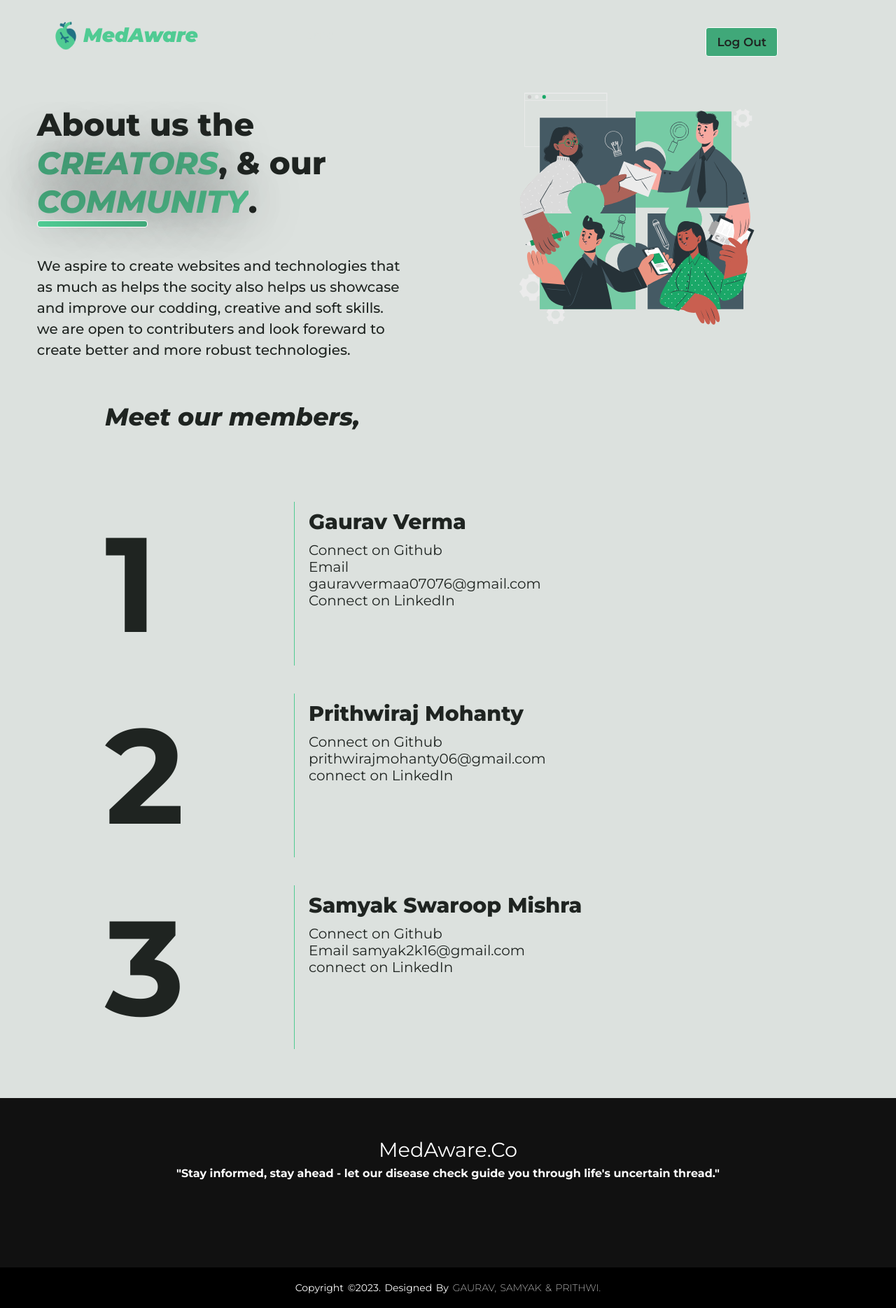
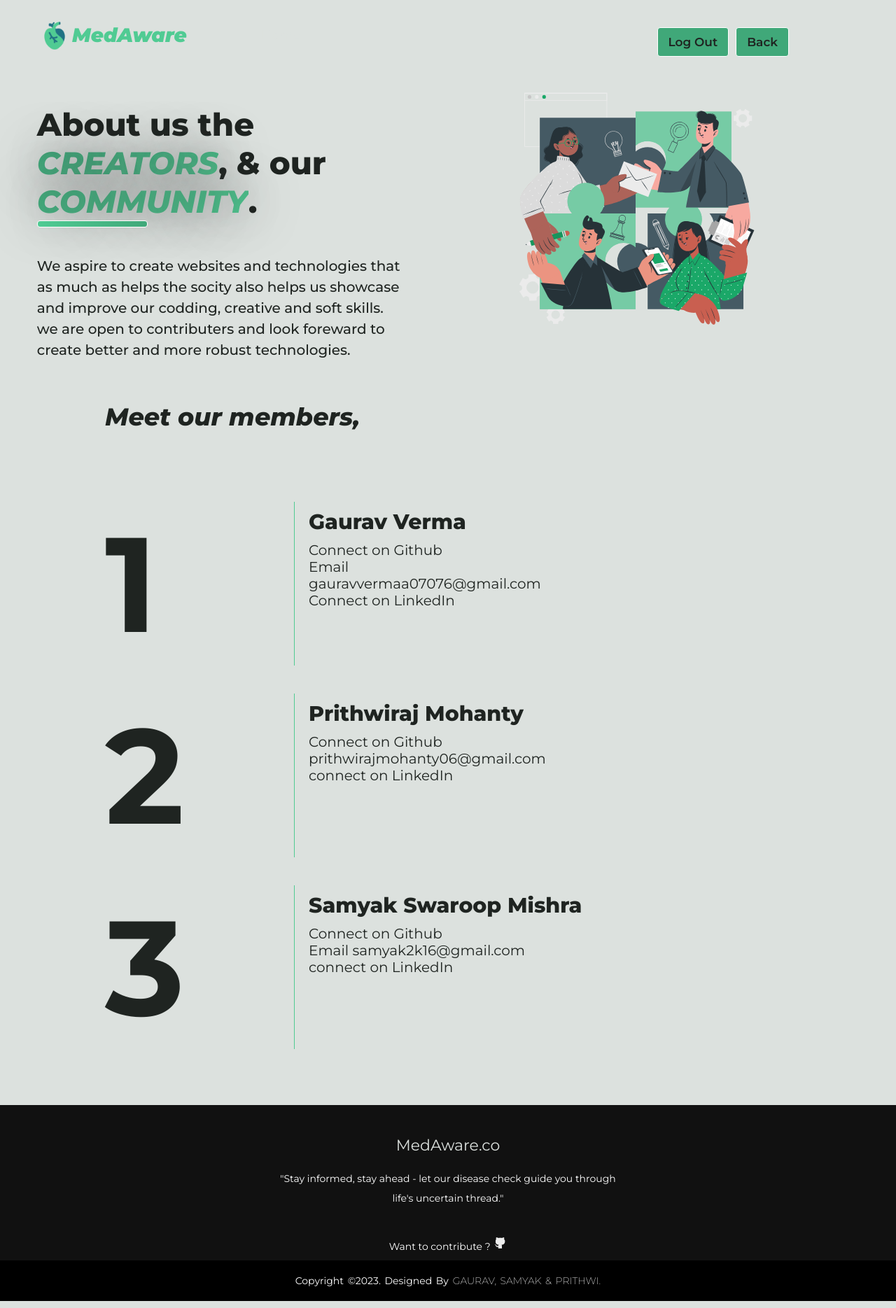
Before and after one commit to Gaurav07076/MedAware, a Flask app: page /aboutus in a window 1280 px wide. Shown: the whole page at 70% size. Run offline with Flask 3, Linux system fonts and the light colour scheme; parts of the project's set-up code (start-up, migrations or seed data) failed here and were passed over.

Commit message:
news section and back button added

```diff
--- a/static/css/aboutus.css
+++ b/static/css/aboutus.css
@@ -28,6 +28,12 @@ body{
     align-items: center;
     justify-content: space-between;
     color:  var(--fontcolordark);
+}
+.navElemContainers + .lastnav{
+    display:flex;
+}
+.lastnav div{
+    margin-left: 10px;
 }
 .navElemContainers img{
     z-index: 1;
@@ -263,22 +269,30 @@ a{
 }
 
 
-
-
+/* footer code starts here */
 footer{
+    display:flex;
+    align-items:center;
+    justify-content: center;
     position: relative;
-    margin-top: 70px;
+    margin-top: 80px;
     background:#111;
-    height:300px;
+    height:280px;
     width:100vw;
     font-family: "";
-    padding-top:20px;
     color:#fff;
 
+}
+.footer-content{
+    display:flex;
+    align-items:center;
+    justify-content: center;
 
+    flex-direction: column;
+    text-align: center;
 }
+
 .footer-bottom{
-
     background: #000;
     position: absolute;
     bottom: 0;
@@ -286,29 +300,26 @@ footer{
     padding: 20px 0;
     text-align: center;
 }
-.footer-content{
-    margin-top: 30px;
-    display:flex;
-    align-items:center;
-    justify-content: center;
-    flex-direction: column;
-    text-align: center;
-}
+
+
 .footer-content h3{
-    font-size:1.8rem;
-    font-weight: 400;
-    text-transform: capitalize;
-    line-height: 3rem;
+    font-size: 22px;
+    font-weight:400;
+    color:  var(--bg-light);
+
 }
 
 .footer-content p{
     max-width: 500px;
-    margin: 20px 0;
+    margin: 20px auto;
     line-height: 28px;
     font-size:14px;
 
 }
-
+.github{
+    width:20px;
+    height: 20px;
+}
 .socials{
     list-style: none;
     display: flex;
--- a/static/css/main.css
+++ b/static/css/main.css
@@ -206,6 +206,7 @@ nav.sticky{
 }
 .newsletter{
     height: 140vh;
+
 }
 
 .headerlinesmall{
--- a/templates/aboutus.html
+++ b/templates/aboutus.html
@@ -24,8 +24,9 @@
         <div class="navElemContainers middlenav">
             <div class="navItem"><a href="{{url_for('main')}}">Home</a></div>
         </div>
-        <div class="navElemContainers">
+        <div class="navElemContainers lastnav">
             <div class="button"><a href="{{url_for('logout')}}">Log Out</a></div>
+            <div class="button"><a href="{{url_for('main')}}">Back</a></div>
         </div>
     </nav>
 
@@ -100,13 +101,15 @@
     <footer>
         <div class="footer-content">
             <h3>MedAware.co</h3>
-            <h4>"Stay informed, stay ahead - let our disease check guide you through life's uncertain thread."</h4>
+            <p>"Stay informed, stay ahead - let our disease check guide you through life's uncertain thread."</p>
+            <p>
+              Want to contribute ?
+              <img class="github" src="{{url_for('static',filename='../static/resources/github-4.png')}}">
+            </p>
         </div>
         <div class="footer-bottom">
-          <p>copyright &copy;2023. designed by <span><a href="https://github.com/Gaurav07076">Gaurav, </a></span><span><a href="https://github.com/samyak269"> Samyak &  </a></span><span><a href="https: //github.com/The-Prithwiraj06">PRITHWI. </a ></span></p>
+          <p>copyright &copy;2023. designed by <span><a href="https://github.com/Gaurav07076">Gaurav, </a></span><span><a href="https://github.com/samyak269"> Samyak & </a></span><span><a href=https://github.com/VaishaliRajpal28>PRITHWI. </a ></span></p>
         </div>
-
-
     </footer>
 
     <script type="text/javascript">
```
Also changed, not shown: templates/main.html (+1 -20 lines).
